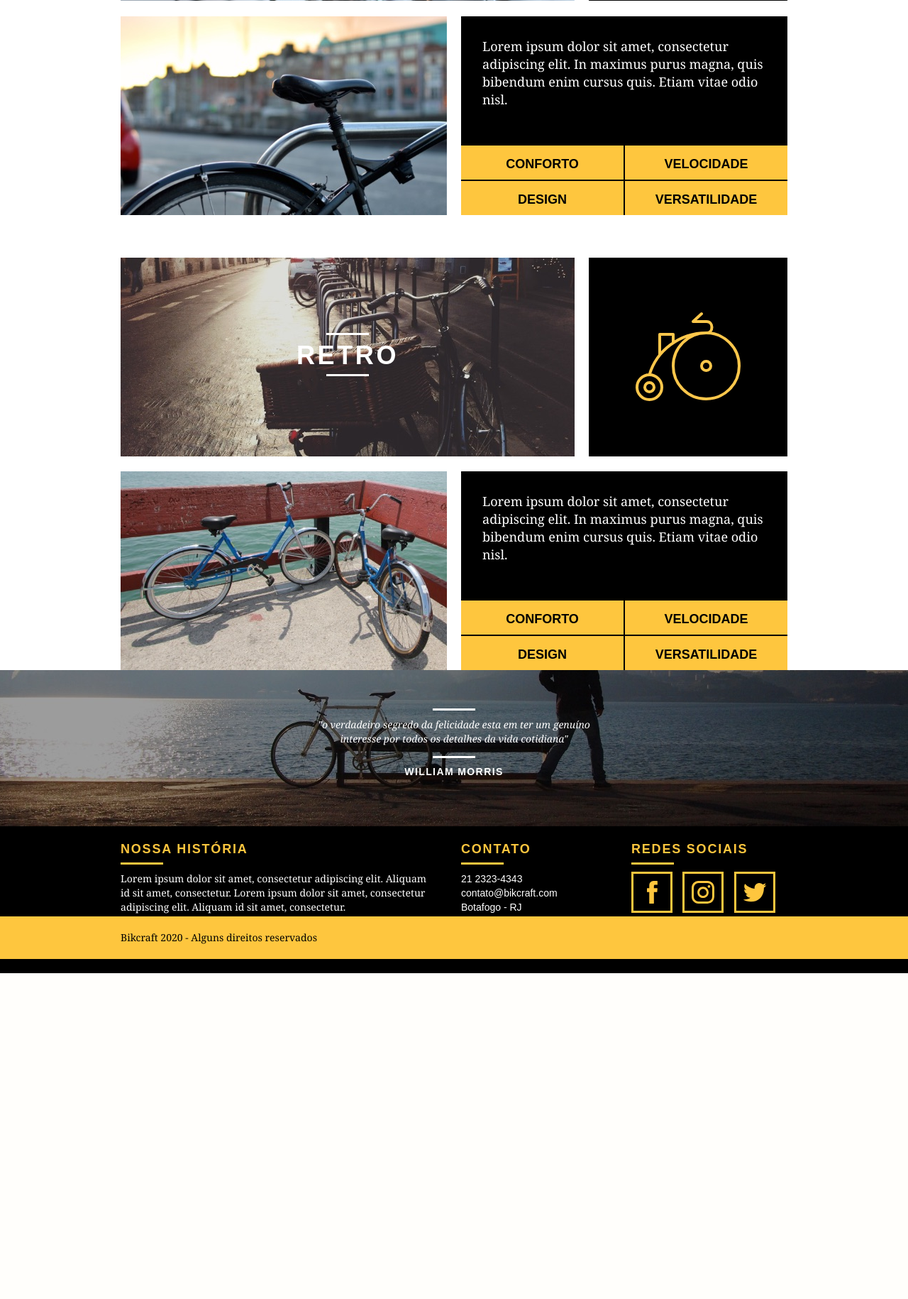
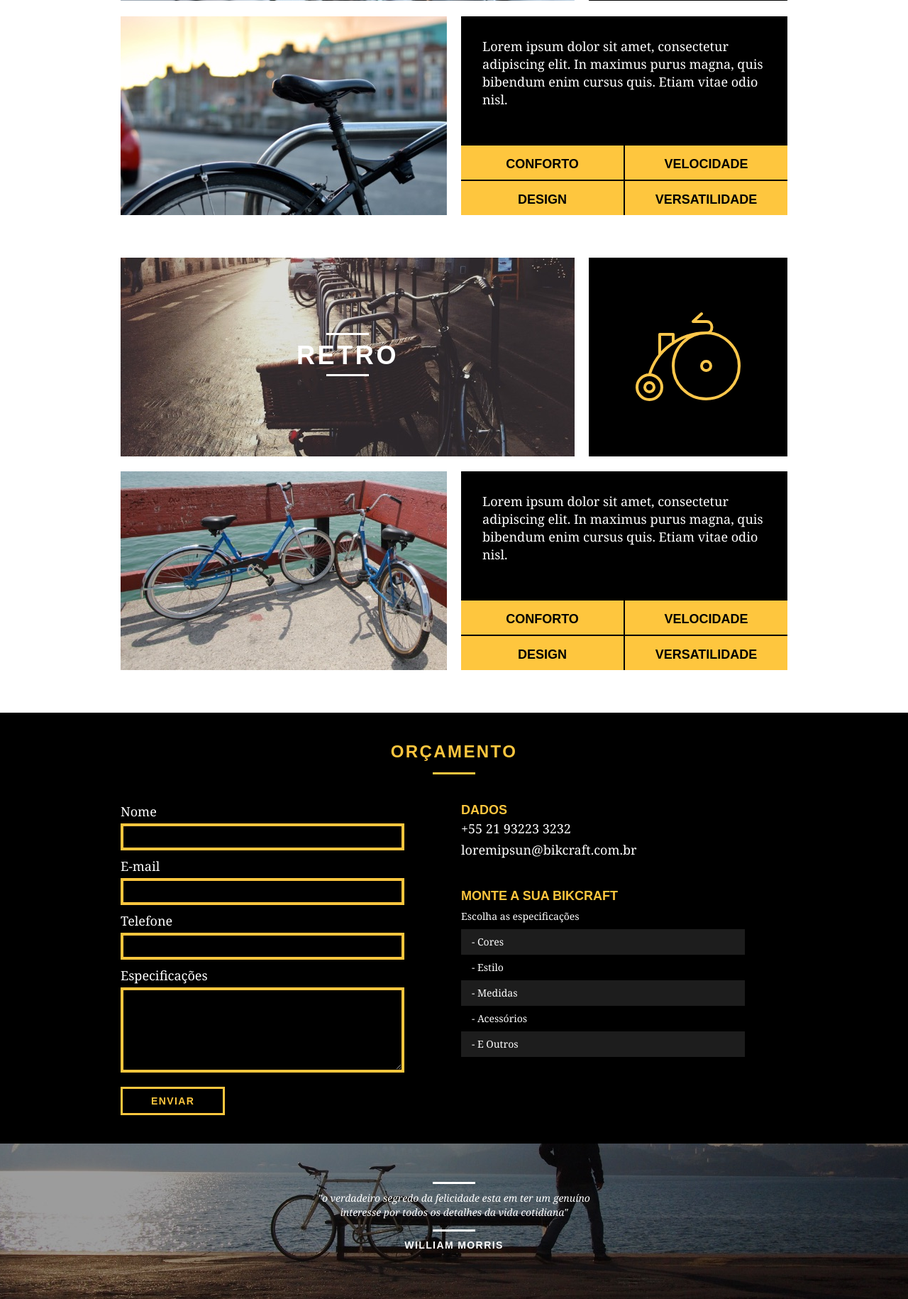
Before and after one commit to Talesb/bikcraft-origamid, a PHP site: page /produtos.html in a window 1280 px wide. Shown: the part 1232-3062 px from the top of the page at 71% size. Before the commit the page ends 2603 px from the top, so only its background shows below. Run offline with PHP 8.4, Linux system fonts and the light colour scheme.

Commit message:
Finalizando  pagina de produtos

```diff
--- a/css/produtos.css
+++ b/css/produtos.css
@@ -82,7 +82,7 @@
 	font-weight: bold;
 }
 
-.produto_info ul li:nth-child(even){
+.produto_info ul li:nth-child(even) {
 	background: #fec63e;
 	text-transform: uppercase;
 	font-size: 18px;
@@ -92,9 +92,111 @@
 	text-align: center;
 	margin-left: 2px;
 	height: 48px;
-
 }
 
-.produto_info ul li:nth-child(1),.produto_info ul li:nth-child(2){
+.produto_info ul li:nth-child(1),
+.produto_info ul li:nth-child(2) {
 	margin-bottom: 2px;
 }
+
+/* Orçamento */
+
+.orcamento {
+	background: #000;
+	width: 100%;
+	margin-top: 60px;
+	padding: 40px 0;
+}
+
+.orcamento h2 {
+	color: #fec63e;
+}
+
+.orcamento h2:after {
+	background: #fec63e;
+}
+
+.formulario_orcamento {
+	padding-right: 60px;
+}
+
+.formulario_orcamento label {
+	display: block;
+	color: #fff;
+	font-family: Georgia, "Times New Roman", Times, serif;
+	font-size: 18px;
+	line-height: 25px;
+	margin-bottom: 4px;
+}
+
+.formulario_orcamento input {
+	width: 100%;
+	border: 4px solid #fec63e;
+	display: block;
+	background: none;
+	color: #fff;
+	padding: 7px 10px;
+	outline: none;
+	font-size: 14px;
+	font-family: Georgia, "Times New Roman", Times, serif;
+	margin-bottom: 10px;
+}
+
+.formulario_orcamento textarea {
+	width: 100%;
+	height: 120px;
+	border: 4px solid #fec63e;
+	display: block;
+	background: none;
+	color: #fff;
+	padding: 7px 10px;
+	outline: none;
+	font-size: 14px;
+	font-family: Georgia, "Times New Roman", Times, serif;
+	margin-bottom: 20px;
+}
+
+.formulario_orcamento button {
+	background: none;
+	padding: 7px 40px;
+}
+
+.orcamento_dados {
+	color: #fff;
+}
+
+.orcamento_dados h3 {
+	font-size: 18px;
+	text-transform: uppercase;
+	color: #fec63e;
+	font-weight: bold;
+}
+
+.orcamento_dados span {
+	display: block;
+	font-size: 18px;
+	font-family: Georgia, "Times New Roman", Times, serif;
+	line-height: 30px;
+}
+
+.orcamento_dados .dados_email {
+	margin-bottom: 40px;
+}
+
+.orcamento_dados ul {
+	padding-right: 60px;
+}
+
+.orcamento_dados ul li {
+	font-family: Georgia, "Times New Roman", Times, serif;
+	font-size: 14px;
+	padding: 10px 15px;
+}
+
+.orcamento_dados ul li:nth-child(odd) {
+	background: #1d1d1d;
+}
+
+.orcamento_dados p {
+	margin: 8px 0px;
+}
--- a/produtos.html
+++ b/produtos.html
@@ -20,8 +20,8 @@
             </a>
             <nav class="grid-12 header_menu">
                 <ul>
-                    <li><a href="sobre.html" class="menu_ativo">Sobre</a></li>
-                    <li><a href="produtos.html">Produtos</a></li>
+                    <li><a href="sobre.html">Sobre</a></li>
+                    <li><a href="produtos.html" class="menu_ativo">Produtos</a></li>
                     <li><a href="portifolio.html">Portifolio</a></li>
                     <li><a href="contato.html">Contato</a></li>
                 </ul>
@@ -114,6 +114,36 @@
         </div>
     </section>
 
+    <section class="orcamento">
+        <div class="container">
+            <h2 class="subtitulo">Orçamento</h2>
+            <form action="" id="form_orcamento" class="formulario_orcamento grid-8">
+                <label for="nome">Nome</label>
+                <input type="text" id="nome">
+                <label for="email">E-mail</label>
+                <input type="text" id="email">
+                <label for="telefone">Telefone</label>
+                <input type="text" id="telefone">
+                <label for="espec">Especificações</label>
+                <textarea type="text" id="espec"></textarea>
+                <button type="submit" class="btn">Enviar</button>
+            </form>
+            <div class="orcamento_dados grid-8">
+                <h3>Dados</h3>
+                <span>+55 21 93223 3232</span>
+                <span class="dados_email">loremipsun@bikcraft.com.br</span>
+                <h3>Monte a sua Bikcraft</h3>
+                <p>Escolha as especificações</p>
+                <ul>
+                    <li>- Cores</li>
+                    <li>- Estilo</li>
+                    <li>- Medidas</li>
+                    <li>- Acessórios</li>
+                    <li>- E Outros</li>
+                </ul>
+            </div>
+        </div>
+    </section>
 
     <section class="quebra">
         <blockquote class="quote-externo container">
```
